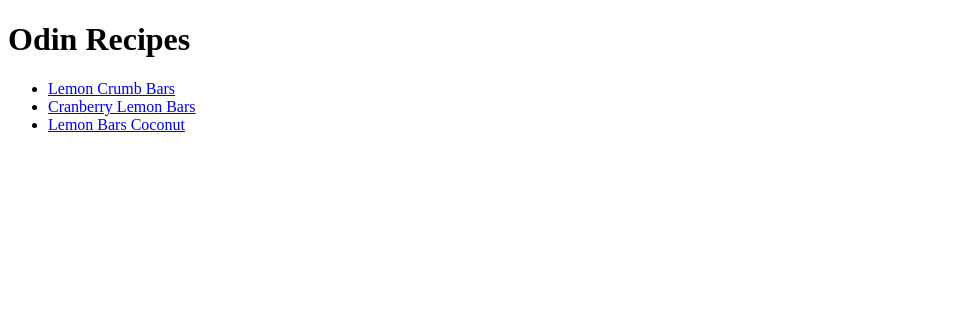
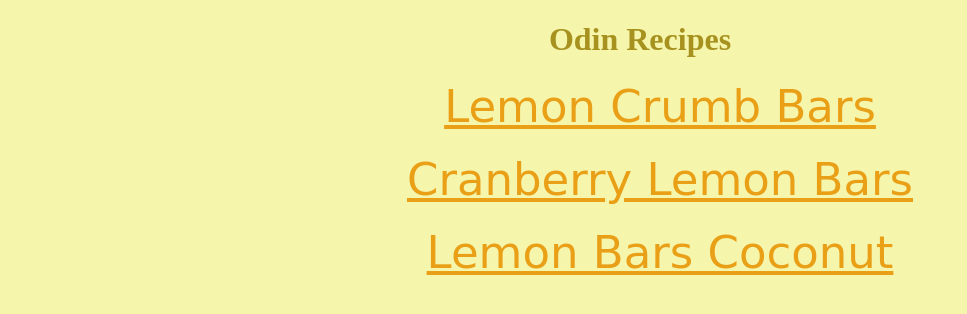
Before and after one commit to Sta-cyber/odin-recipes, a plain HTML site: page index.html in a window 1280 px wide. Shown: the whole page, without its empty margins (0-967 px from the left). Drawn offline with Linux system fonts and the light colour scheme.

Commit message:
Added some CSS to the site

```diff
--- a/index.html
+++ b/index.html
@@ -3,14 +3,15 @@
 <head>
     <meta charset="UTF-8">
     <meta name="viewport" content="width=device-width, initial-scale=1.0">
+    <link rel="stylesheet" href="./style.css">
     <title>Odin-recipes</title>
 </head>
 <body>
     <h1>Odin Recipes</h1>
     <ul>
-        <li><a href="./recipes/lemon-crumb-bars.html">Lemon Crumb Bars</a></li>
-        <li><a href="./recipes/cranberry-lemon-bars.html">Cranberry Lemon Bars</a></li>
-        <li><a href="./recipes/Lemon-Bars-with-Coconut.html">Lemon Bars Coconut</a></li>
+        <li class="recipe-name"><a href="./recipes/lemon-crumb-bars.html">Lemon Crumb Bars</a></li>
+        <li class="recipe-name"><a href="./recipes/cranberry-lemon-bars.html">Cranberry Lemon Bars</a></li>
+        <li class="recipe-name"><a href="./recipes/Lemon-Bars-with-Coconut.html">Lemon Bars Coconut</a></li>
     </ul>
 </body>
 </html>
--- /dev/null
+++ b/style.css
@@ -0,0 +1,38 @@
+body {
+    background-color: rgb(245, 245, 172);
+    text-align: center;
+}
+
+a {
+    color:rgb(233, 159, 22);
+    font-size: 45px;
+
+}
+a:hover {
+    color:rgb(238, 185, 86);
+}
+
+h1 {
+    color: rgb(167, 146, 32);
+}
+
+.recipe-name {
+    font-family: cursive;
+}
+
+ul li, ol li {
+    color: rgb(0, 0, 0);
+    margin-block: 20px;
+    list-style: none;
+    text-align: center;
+}
+
+ol
+{
+    margin-inline: 20%;
+}
+ol li
+{
+    list-style: upper-roman;
+    text-align: start;
+}
```
Also changed, not shown: recipes/Lemon-Bars-with-Coconut.html (+7 -6 lines), recipes/cranberry-lemon-bars.html (+9 -8 lines), recipes/lemon-crumb-bars.html (+9 -8 lines).
